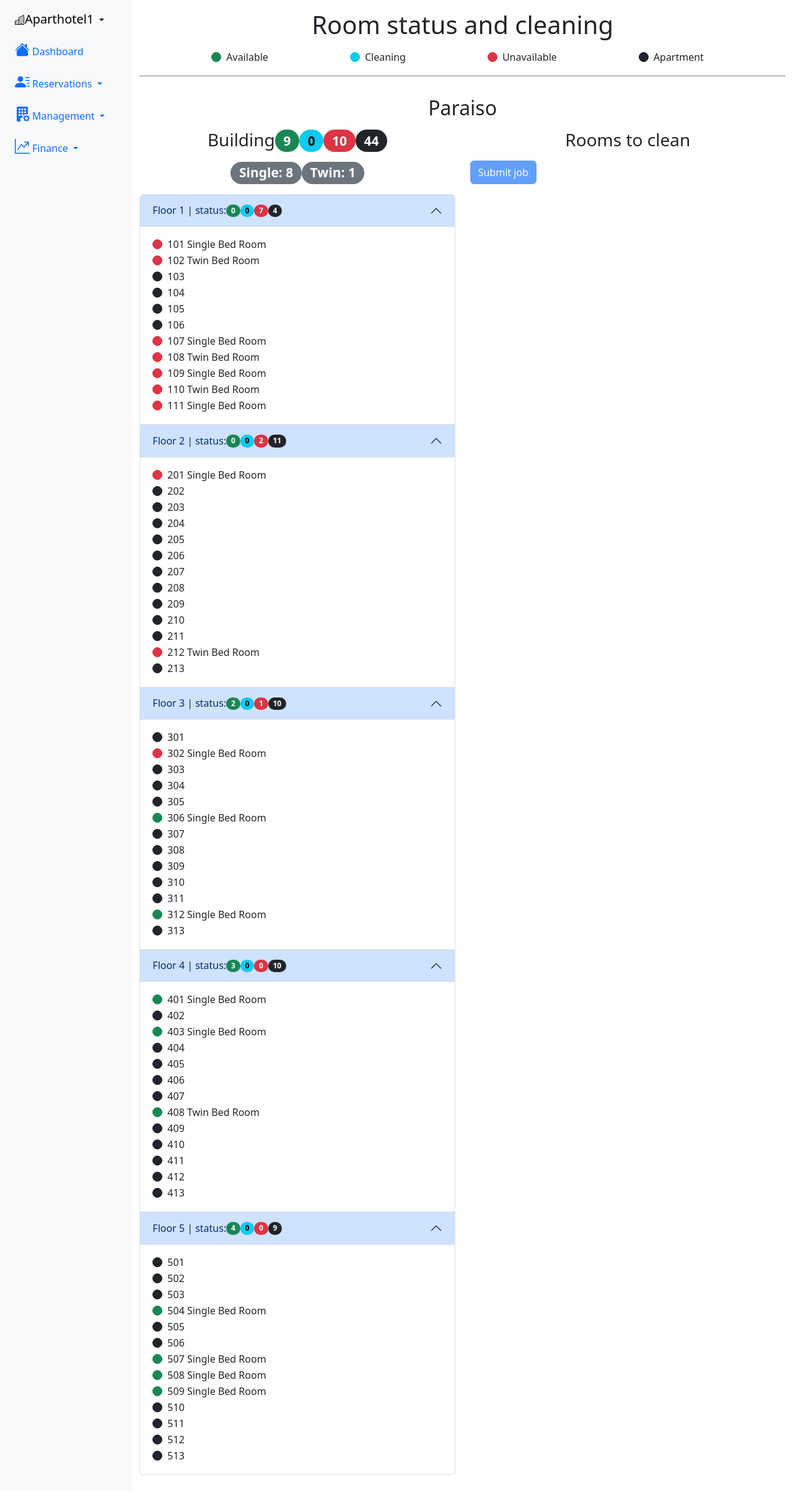
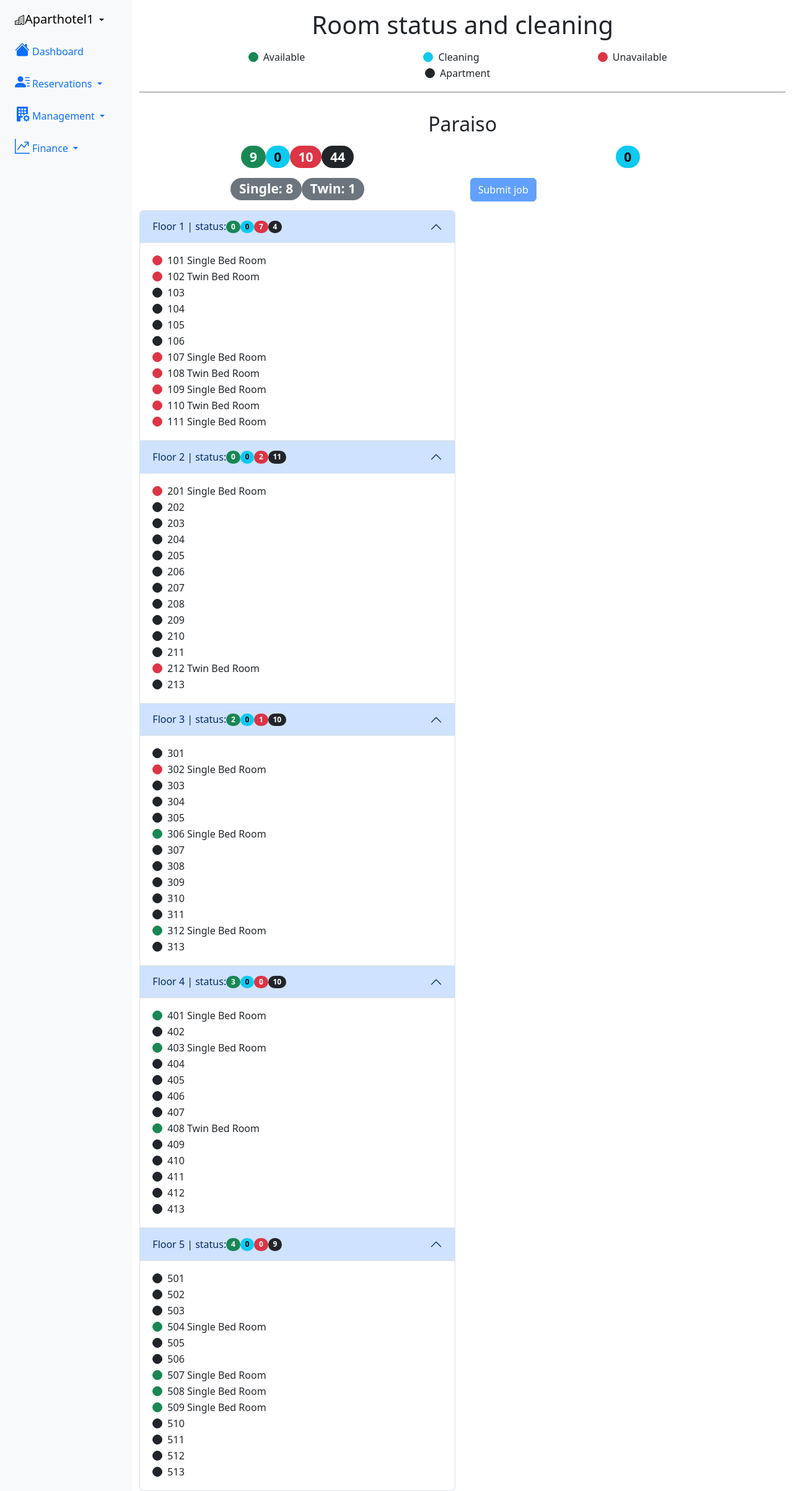
Before and after one commit to UP2002099/Property-Management-System, a Django app: page /website/roomStatus/ in a window 1280 px wide. Shown: the whole page at 62% size. Run offline with Django 5.2, Linux system fonts and the light colour scheme; data comes from the database, SQL or seed files in the repository; some libraries are stand-ins or nearby versions.

Commit message:
edit roomstatus

```diff
--- a/website/templates/website/roomStatus.html
+++ b/website/templates/website/roomStatus.html
@@ -24,6 +24,10 @@
                     <input class="form-check-input" type="radio" id="unavailable" checked>
                     <label class="form-check-label">Unavailable</label>
                 </div>
+            </div>
+        </div>
+        <div class="row">
+            <div class="col d-flex justify-content-evenly">
                 <div class="form-check form-check-inline">
                     <input class="form-check-input" type="radio" id="apartment" checked>
                     <label class="form-check-label">Apartment</label>
@@ -40,7 +44,7 @@
             <div class="col">
                 <div class="row">
                     <div class="col">
-                        <h3 class="page-header mb-3 d-flex justify-content-center">Building
+                        <h3 class="page-header mb-3 d-flex justify-content-center">
                             <!-- available -->
                             <span class="badge rounded-pill text-bg-success">{{ paraisoRoomStatus.available }}</span>
                             <!-- cleaning -->
@@ -107,7 +111,10 @@
                 </div>
             </div>
             <div class="col">
-                <h3 class="page-header mb-3 d-flex justify-content-center">Rooms to clean</h3>
+                <h3 class="page-header mb-3 d-flex justify-content-center">
+                    <!-- cleaning -->
+                    <span class="badge rounded-pill text-bg-info">{{ paraisoRoomStatus.cleaning }}</span>
+                </h3>
                 <form method="post">
                     {% csrf_token %}
                     {{ form.as_p }}
```
